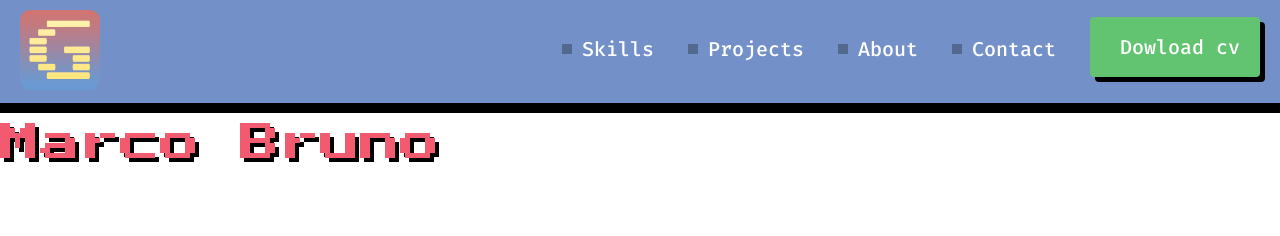
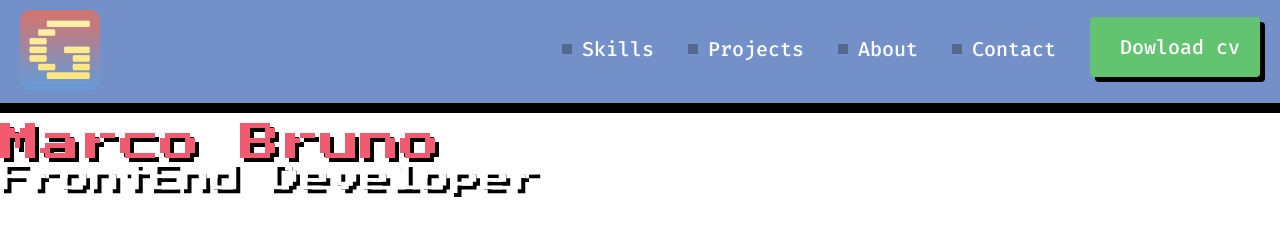
Before and after one commit to gustavocsousadev/curso-html-css-feliz, a plain HTML site: page index.html in a window 1280 px wide. Drawn offline with Linux system fonts and the light colour scheme.

Commit message:
Create the subtitle component

```diff
--- /dev/null
+++ b/Css/components/subtitle.css
@@ -0,0 +1,6 @@
+h2{
+    color: #fff;
+    font-family: 'Press Start 2P', cursive;
+    font-size: 30px;
+    text-shadow: 4px 4px 0 #000;
+}
--- a/index.html
+++ b/index.html
@@ -11,6 +11,7 @@
     <link rel="preconnect" href="https://fonts.gstatic.com">
     <link href="https://fonts.googleapis.com/css2?family=Press+Start+2P&display=swap" rel="stylesheet">
     <link rel="icon" href="gcslogo.png" type="image/x-icon"/>
+    <link rel="stylesheet" href="Css/components/subtitle.css">
     <link rel="stylesheet" href="Css/components/title.css">
     <title>Html feliz</title>
 </head>
@@ -31,6 +32,8 @@
     <section class="img_bruno">
         <h1>Marco Bruno</h1>
 
+        <h2>FrontEnd Developer</h2>
+
         <!--<a id="butao" href="#" get="#">Dowload cv</a>
         <a id="butao" href="#" get="#">Dowload cv</a>
         <img src="" alt=""> -->
```
